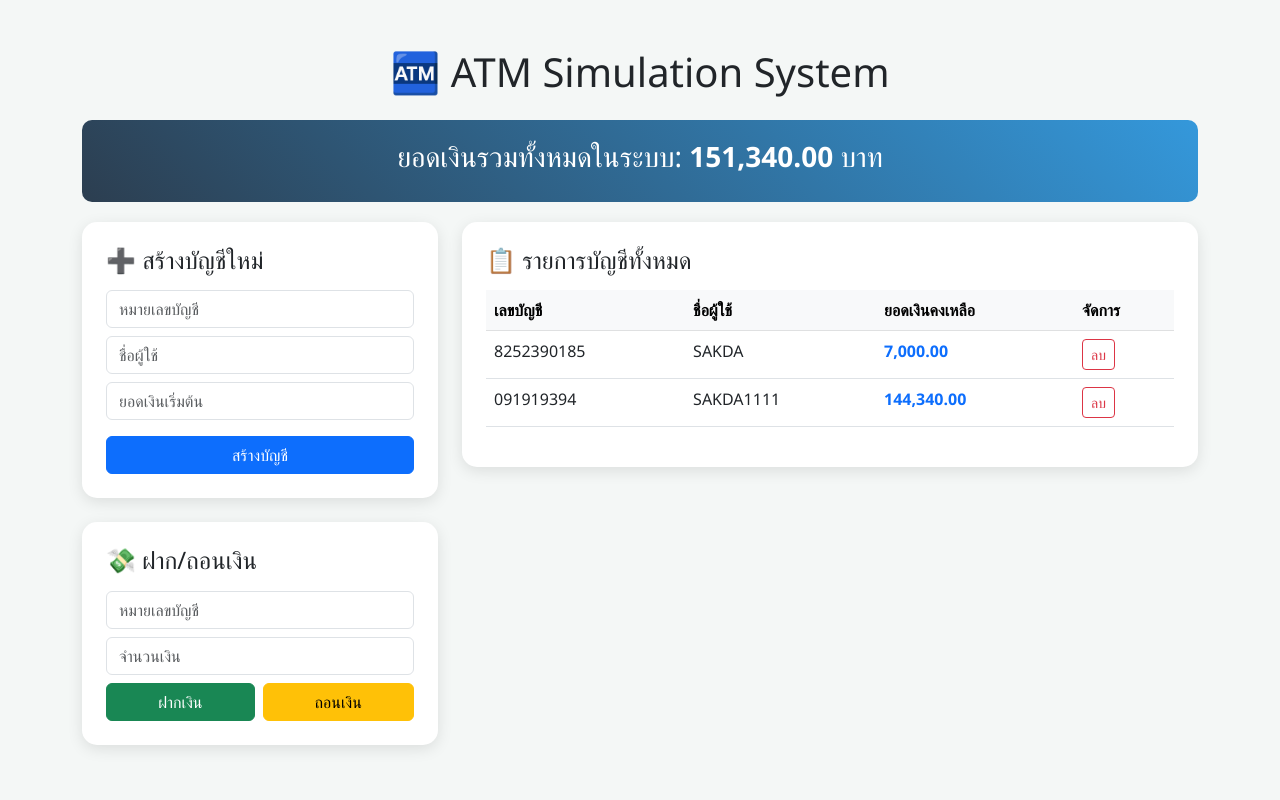
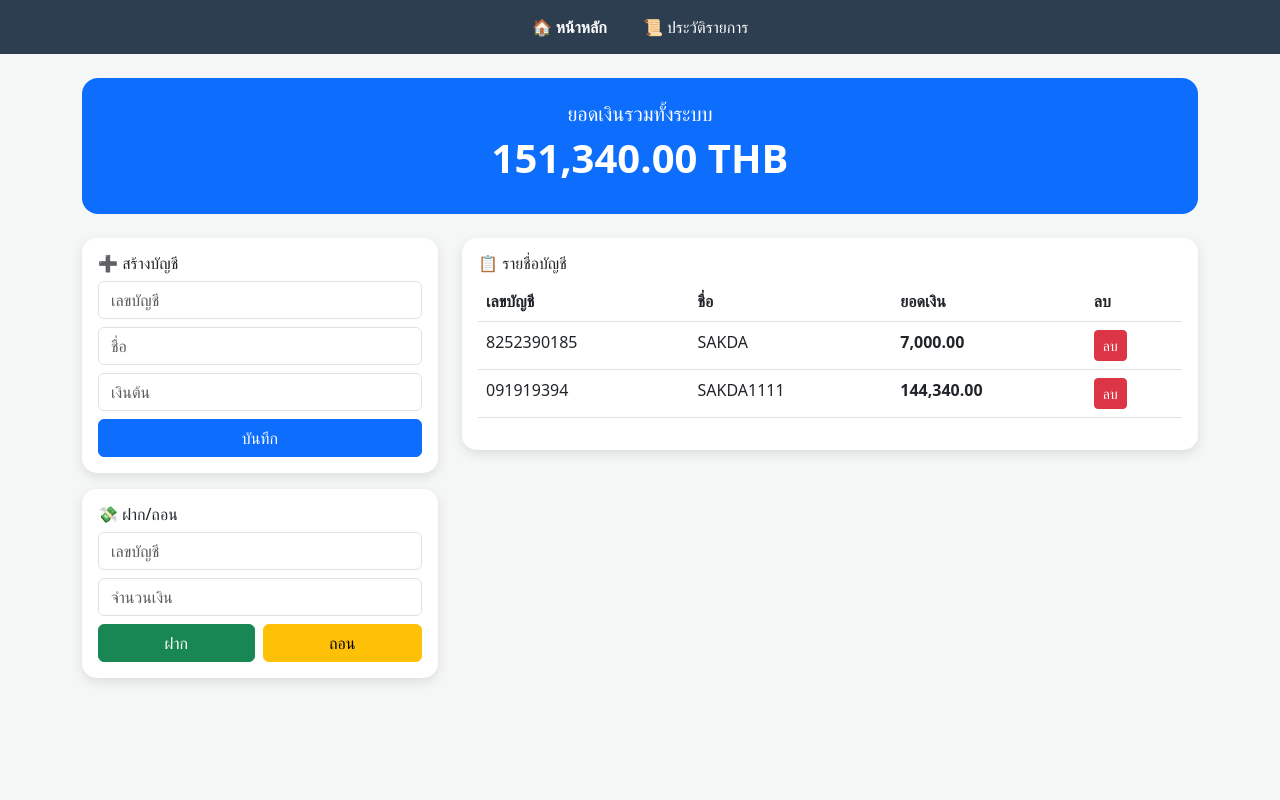
Before and after one commit to SAKDA16/atm_project_68_1, a Flask app: page / in a window 1280 px wide. Run offline with Flask 3, Linux system fonts and the light colour scheme; data comes from the database, SQL or seed files in the repository; parts of the project's set-up code (start-up, migrations or seed data) failed here and were passed over.

Commit message:
update code: added new features

```diff
--- a/app.py
+++ b/app.py
@@ -1,81 +1,93 @@
 from flask import Flask, render_template, request, redirect, url_for, flash
 from flask_sqlalchemy import SQLAlchemy
+from datetime import datetime
 
 app = Flask(__name__)
-app.secret_key = "secret_atm_key"
+app.secret_key = "atm_secret_68_key"
 
-# --- การตั้งค่า MySQL ---
-# ตัวอย่าง: user='root', password='', host='localhost', db='atm_db'
+# การตั้งค่า MySQL (ปรับชื่อ db เป็น atm_db)
 app.config['SQLALCHEMY_DATABASE_URI'] = 'mysql+pymysql://root:@localhost/atm_db'
 app.config['SQLALCHEMY_TRACK_MODIFICATIONS'] = False
 
 db = SQLAlchemy(app)
 
-# --- Database Model (เหมือนเดิมแต่ย้ายไปลง MySQL) ---
+# --- Database Models ---
 class Account(db.Model):
-    __tablename__ = 'accounts' # กำหนดชื่อ table ใน MySQL
+    __tablename__ = 'accounts'
     id = db.Column(db.Integer, primary_key=True)
     account_number = db.Column(db.String(20), unique=True, nullable=False)
     username = db.Column(db.String(100), nullable=False)
     balance = db.Column(db.Float, default=0.0)
 
-# สร้าง Table ใน MySQL อัตโนมัติ
+class Transaction(db.Model):
+    __tablename__ = 'transactions'
+    id = db.Column(db.Integer, primary_key=True)
+    account_number = db.Column(db.String(20))
+    action_type = db.Column(db.String(50))
+    amount = db.Column(db.Float, default=0.0)
+    timestamp = db.Column(db.DateTime, default=datetime.now)
+
 with app.app_context():
     db.create_all()
 
+def log_event(acc_num, action, amount=0.0):
+    log = Transaction(account_number=acc_num, action_type=action, amount=amount)
+    db.session.add(log)
+    db.session.commit()
 
-
+# --- Routes ---
 @app.route('/')
 def index():
-    all_accounts = Account.query.all() # นี่คือ List
-    total_system_balance = db.session.query(db.func.sum(Account.balance)).scalar() or 0
-    return render_template('index.html', accounts=all_accounts, total_system_balance=total_system_balance)
+    accounts = Account.query.all()
+    total = db.session.query(db.func.sum(Account.balance)).scalar() or 0
+    return render_template('index.html', accounts=accounts, total=total)
+
+@app.route('/history')
+def history():
+    logs = Transaction.query.order_by(Transaction.timestamp.desc()).all()
+    return render_template('history.html', logs=logs)
 
 @app.route('/create', methods=['POST'])
-def create_account():
+def create():
     acc_num = request.form.get('account_number')
-    user = request.form.get('username')
-    initial_balance = float(request.form.get('balance', 0))
-
+    name = request.form.get('username')
+    bal = float(request.form.get('balance', 0))
     if Account.query.filter_by(account_number=acc_num).first():
-        flash(f"Error: เลขบัญชี {acc_num} ซ้ำ!", "danger")
+        flash("เลขบัญชีนี้มีอยู่แล้ว!", "danger")
     else:
-        new_acc = Account(account_number=acc_num, username=user, balance=initial_balance)
-        db.session.add(new_acc)
+        db.session.add(Account(account_number=acc_num, username=name, balance=bal))
         db.session.commit()
-        flash("สร้างบัญชีใน MySQL สำเร็จ!", "success")
+        log_event(acc_num, "เปิดบัญชีใหม่", bal)
+        flash("สร้างบัญชีสำเร็จ", "success")
     return redirect(url_for('index'))
 
-@app.route('/transaction', methods=['POST'])
-def transaction():
+@app.route('/action', methods=['POST'])
+def action():
     acc_num = request.form.get('account_number')
-    amount = float(request.form.get('amount', 0))
-    action = request.form.get('action')
-
-    account = Account.query.filter_by(account_number=acc_num).first()
-    if not account:
-        flash("ไม่พบเลขบัญชี!", "danger")
-        return redirect(url_for('index'))
-
-    if action == 'deposit':
-        account.balance += amount
-        flash(f"ฝากเงิน {amount:,.2f} บาท เรียบร้อย", "success")
-    elif action == 'withdraw':
-        if account.balance >= amount:
-            account.balance -= amount
-            flash(f"ถอนเงิน {amount:,.2f} บาท เรียบร้อย", "success")
-        else:
-            flash("ยอดเงินไม่พอ!", "warning")
-
+    amt = float(request.form.get('amount', 0))
+    act = request.form.get('action')
+    acc = Account.query.filter_by(account_number=acc_num).first()
+    if not acc:
+        flash("ไม่พบเลขบัญชี", "danger")
+    elif act == 'deposit':
+        acc.balance += amt
+        log_event(acc_num, "ฝากเงิน", amt)
+        flash("ฝากเงินสำเร็จ", "success")
+    elif act == 'withdraw' and acc.balance >= amt:
+        acc.balance -= amt
+        log_event(acc_num, "ถอนเงิน", amt)
+        flash("ถอนเงินสำเร็จ", "success")
+    else:
+        flash("ยอดเงินไม่พอ!", "warning")
     db.session.commit()
     return redirect(url_for('index'))
 
 @app.route('/delete/<int:id>')
-def delete_account(id):
-    acc = Account.query.get_or_404(id)
+def delete(id):
+    acc = Account.query.get(id)
+    log_event(acc.account_number, "ลบบัญชี")
     db.session.delete(acc)
     db.session.commit()
-    flash("ลบบัญชีออกจากฐานข้อมูลแล้ว", "info")
     return redirect(url_for('index'))
 
 if __name__ == '__main__':
--- a/templates/index.html
+++ b/templates/index.html
@@ -2,78 +2,62 @@
 <html lang="th">
 <head>
     <meta charset="UTF-8">
-    <meta name="viewport" content="width=device-width, initial-scale=1.0">
-    <title>Flask ATM Simulation</title>
+    <title>ATM System</title>
     <link href="https://cdn.jsdelivr.net/npm/bootstrap@5.3.0/dist/css/bootstrap.min.css" rel="stylesheet">
     <style>
-        body { background-color: #f4f7f6; font-family: 'Segoe UI', Tahoma, Geneva, Verdana, sans-serif; }
-        .atm-card { border-radius: 15px; box-shadow: 0 4px 15px rgba(0,0,0,0.1); border: none; }
-        .total-banner { background: linear-gradient(45deg, #2c3e50, #3498db); color: white; border-radius: 10px; padding: 20px; margin-bottom: 20px; }
+        body { background: #f4f7f6; }
+        .nav-custom { background: #2c3e50; padding: 15px; }
+        .card { border-radius: 15px; border: none; box-shadow: 0 4px 12px rgba(0,0,0,0.1); }
     </style>
 </head>
 <body>
-
-<div class="container py-5">
-    <h1 class="text-center mb-4">🏧 ATM Simulation System</h1>
-
-    <div class="total-banner text-center">
-        <h3>ยอดเงินรวมทั้งหมดในระบบ: <span class="fw-bold">{{ "{:,.2f}".format(total_system_balance) }}</span> บาท</h3>
+    <nav class="nav-custom mb-4 text-center">
+        <a href="/" class="text-white text-decoration-none mx-3 fw-bold">🏠 หน้าหลัก</a>
+        <a href="/history" class="text-white text-decoration-none mx-3">📜 ประวัติรายการ</a>
+    </nav>
+    <div class="container">
+        <div class="bg-primary text-white p-4 rounded-4 mb-4 text-center">
+            <h5>ยอดเงินรวมทั้งระบบ</h5>
+            <h1 class="fw-bold">{{ "{:,.2f}".format(total) }} THB</h1>
         </div>
-
-    {% with messages = get_flashed_messages(with_categories=true) %}
-      {% if messages %}
-        {% for category, message in messages %}
-          <div class="alert alert-{{ category }} alert-dismissible fade show">{{ message }}</div>
-        {% endfor %}
-      {% endif %}
-    {% endwith %}
-
-    <div class="row g-4">
+        {% with messages = get_flashed_messages(with_categories=true) %}{% if messages %}{% for c, m in messages %}
+            <div class="alert alert-{{c}}">{{m}}</div>
+        {% endfor %}{% endif %}{% endwith %}
+        <div class="row">
             <div class="col-md-4">
-            <div class="card atm-card p-4">
-                <h4 class="mb-3">➕ สร้างบัญชีใหม่</h4>
+                <div class="card p-3 mb-3">
+                    <h6>➕ สร้างบัญชี</h6>
                     <form action="/create" method="POST">
-                    <input type="text" name="account_number" class="form-control mb-2" placeholder="หมายเลขบัญชี" required>
-                    <input type="text" name="username" class="form-control mb-2" placeholder="ชื่อผู้ใช้" required>
-                    <input type="number" name="balance" class="form-control mb-3" placeholder="ยอดเงินเริ่มต้น" step="0.01">
-                    <button type="submit" class="btn btn-primary w-100">สร้างบัญชี</button>
+                        <input type="text" name="account_number" class="form-control mb-2" placeholder="เลขบัญชี" required>
+                        <input type="text" name="username" class="form-control mb-2" placeholder="ชื่อ" required>
+                        <input type="number" name="balance" class="form-control mb-2" placeholder="เงินต้น" step="0.1">
+                        <button class="btn btn-primary w-100">บันทึก</button>
                     </form>
                 </div>
-
-            <div class="card atm-card p-4 mt-4">
-                <h4 class="mb-3">💸 ฝาก/ถอนเงิน</h4>
-                <form action="/transaction" method="POST">
-                    <input type="text" name="account_number" class="form-control mb-2" placeholder="หมายเลขบัญชี" required>
-                    <input type="number" name="amount" class="form-control mb-2" placeholder="จำนวนเงิน" step="0.01" required>
+                <div class="card p-3">
+                    <h6>💸 ฝาก/ถอน</h6>
+                    <form action="/action" method="POST">
+                        <input type="text" name="account_number" class="form-control mb-2" placeholder="เลขบัญชี" required>
+                        <input type="number" name="amount" class="form-control mb-2" placeholder="จำนวนเงิน" required>
                         <div class="d-flex gap-2">
-                        <button type="submit" name="action" value="deposit" class="btn btn-success flex-grow-1">ฝากเงิน</button>
-                        <button type="submit" name="action" value="withdraw" class="btn btn-warning flex-grow-1">ถอนเงิน</button>
+                            <button name="action" value="deposit" class="btn btn-success flex-grow-1">ฝาก</button>
+                            <button name="action" value="withdraw" class="btn btn-warning flex-grow-1">ถอน</button>
                         </div>
                     </form>
                 </div>
             </div>
-
             <div class="col-md-8">
-            <div class="card atm-card p-4">
-                <h4 class="mb-3">📋 รายการบัญชีทั้งหมด</h4>
-                <table class="table table-hover">
-                    <thead class="table-light">
+                <div class="card p-3">
+                    <h6>📋 รายชื่อบัญชี</h6>
+                    <table class="table">
+                        <thead><tr><th>เลขบัญชี</th><th>ชื่อ</th><th>ยอดเงิน</th><th>ลบ</th></tr></thead>
+                        <tbody>
+                            {% for a in accounts %}
                             <tr>
-                            <th>เลขบัญชี</th>
-                            <th>ชื่อผู้ใช้</th>
-                            <th>ยอดเงินคงเหลือ</th>
-                            <th>จัดการ</th>
-                        </tr>
-                    </thead>
-                    <tbody>
-                        {% for acc in accounts %}
-                        <tr>
-                            <td>{{ acc.account_number }}</td>
-                            <td>{{ acc.username }}</td>
-                            <td class="fw-bold text-primary">{{ "{:,.2f}".format(acc.balance) }}</td>
-                            <td>
-                                <a href="/delete/{{ acc.id }}" class="btn btn-outline-danger btn-sm" onclick="return confirm('ยืนยันการลบบัญชี?')">ลบ</a>
-                            </td>
+                                <td>{{a.account_number}}</td>
+                                <td>{{a.username}}</td>
+                                <td class="fw-bold">{{ "{:,.2f}".format(a.balance) }}</td>
+                                <td><a href="/delete/{{a.id}}" class="btn btn-sm btn-danger">ลบ</a></td>
                             </tr>
                             {% endfor %}
                         </tbody>
@@ -82,7 +66,5 @@
             </div>
         </div>
     </div>
-
-<script src="https://cdn.jsdelivr.net/npm/bootstrap@5.3.0/dist/js/bootstrap.bundle.min.js"></script>
 </body>
 </html>
```
Also changed, not shown: templates/history.html (added, +58 -0 lines). Lines whose indentation alone changed are shown as unchanged.
